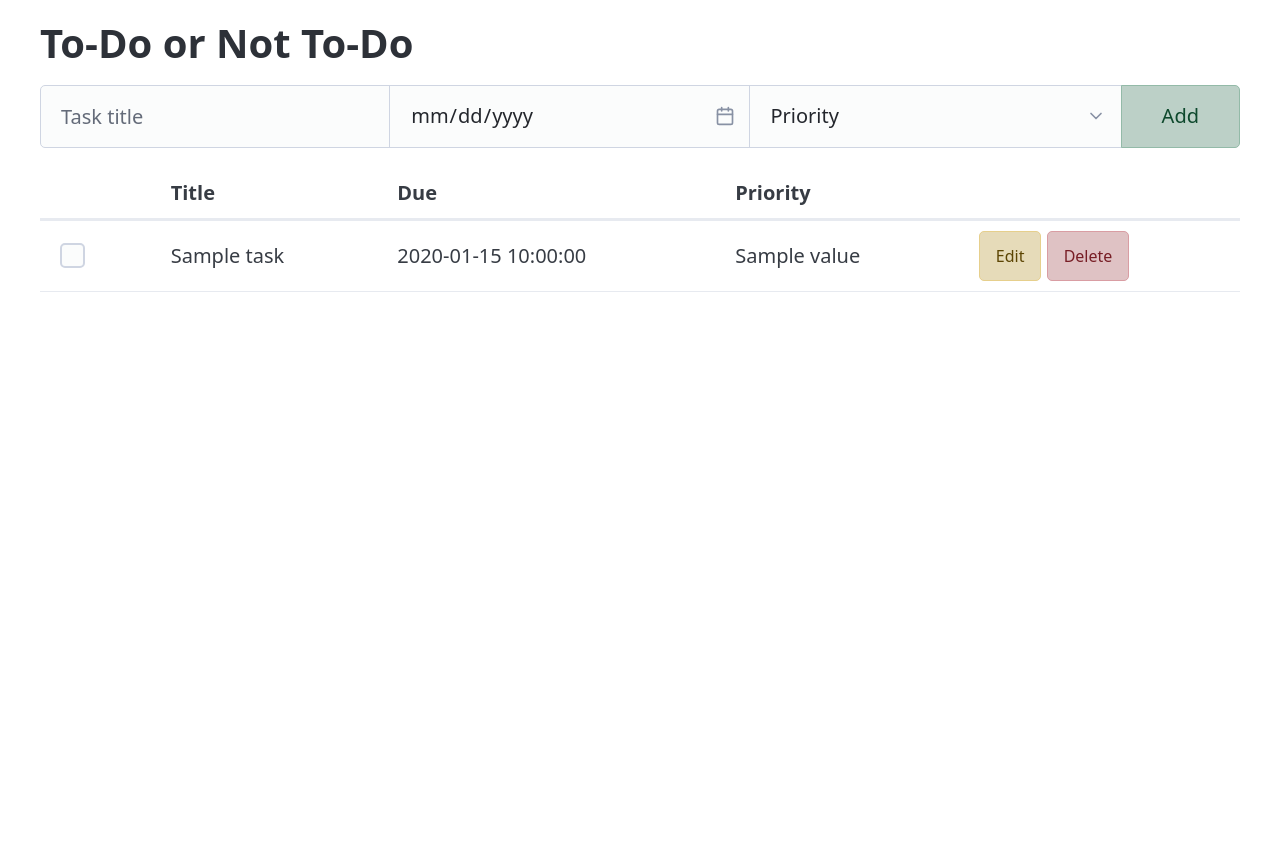
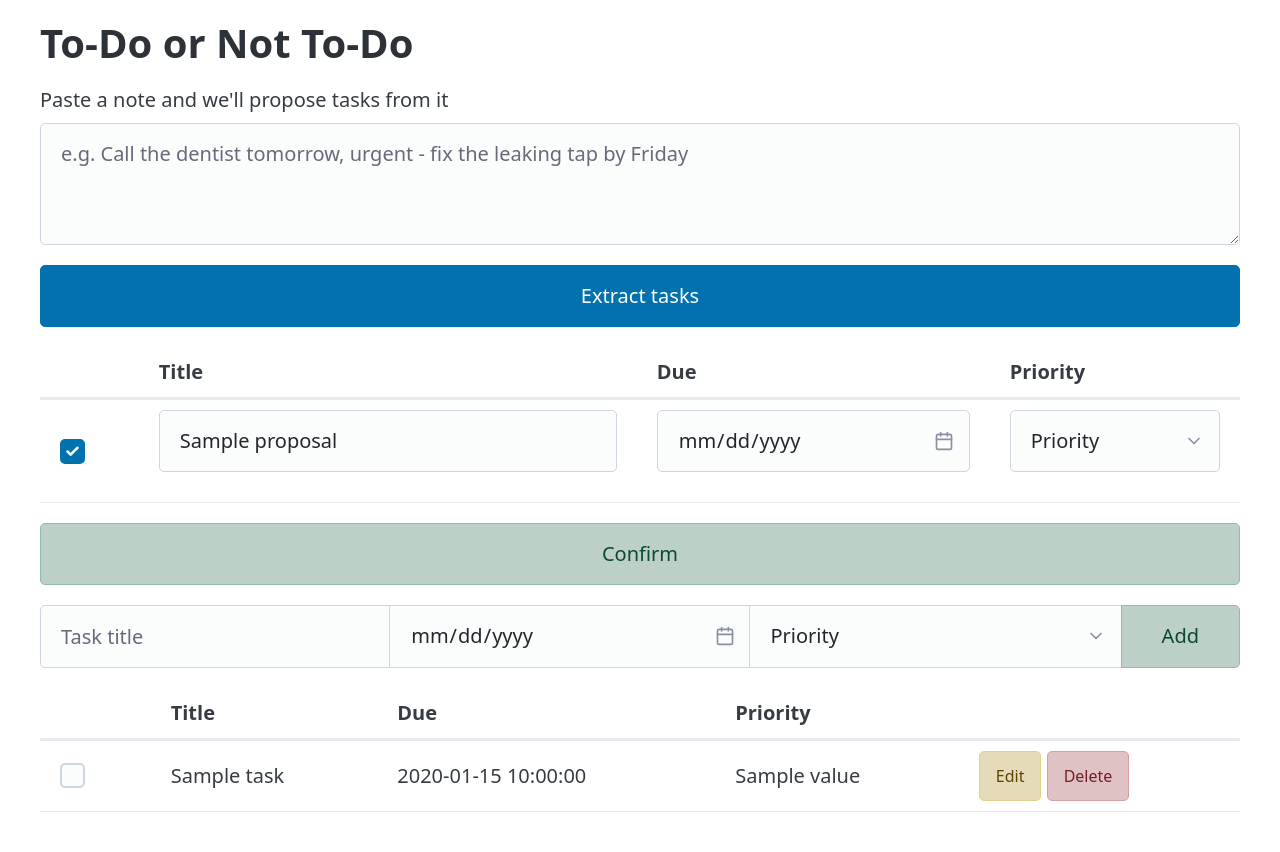
Before and after one commit to JeffMathew/todo-or-not-todo, a FastAPI app: template app/templates/index.html in a window 1280 px wide. Before the commit the page ends 292 px from the top, so only its background shows below. Run offline with FastAPI, Linux system fonts and the light colour scheme; the template is opened without the code that fills it: most values are stand-ins (such as "Sample title", 1, 10 or a date in 2020); some libraries are stand-ins or nearby versions.

Commit message:
Templates for UI elements

```diff
--- a/app/templates/index.html
+++ b/app/templates/index.html
@@ -1,20 +1,7 @@
 {% extends "base.html" %}
 
 {% block content %}
-<h1>To-Do or Not To-Do</h1>
-{% include "partials/_task_form.html" %}
-<table>
-  <thead>
-    <tr>
-      <th></th>
-      <th>Title</th>
-      <th>Due</th>
-      <th>Priority</th>
-      <th></th>
-    </tr>
-  </thead>
-  <tbody id="task-list">
-    {% include "partials/_task_list.html" %}
-  </tbody>
-</table>
+<div id="app-body">
+  {% include "partials/_app_body.html" %}
+</div>
 {% endblock %}
--- /dev/null
+++ b/app/templates/partials/_ai_form.html
@@ -0,0 +1,11 @@
+<form hx-post="/ai/proposals" hx-target="#ai-review" hx-swap="innerHTML">
+  <label for="ai-text">Paste a note and we'll propose tasks from it</label>
+  <textarea
+    id="ai-text"
+    name="text"
+    rows="3"
+    placeholder="e.g. Call the dentist tomorrow, urgent - fix the leaking tap by Friday"
+    required
+  ></textarea>
+  <button type="submit">Extract tasks</button>
+</form>
--- /dev/null
+++ b/app/templates/partials/_ai_proposal_row.html
@@ -0,0 +1,34 @@
+<tr>
+  <td>
+    <input type="checkbox" name="included_{{ idx }}" value="1" checked />
+  </td>
+  <td>
+    <input
+      type="text"
+      name="title_{{ idx }}"
+      value="{{ p.title }}"
+      required
+    />
+  </td>
+  <td>
+    <input
+      type="date"
+      name="due_date_{{ idx }}"
+      value="{{ p.due_date or '' }}"
+    />
+  </td>
+  <td>
+    <select name="priority_{{ idx }}">
+      <option value="">Priority</option>
+      <option value="low" {% if p.priority and p.priority.value == "low" %}selected{% endif %}>
+        Low
+      </option>
+      <option value="medium" {% if p.priority and p.priority.value == "medium" %}selected{% endif %}>
+        Medium
+      </option>
+      <option value="high" {% if p.priority and p.priority.value == "high" %}selected{% endif %}>
+        High
+      </option>
+    </select>
+  </td>
+</tr>
--- /dev/null
+++ b/app/templates/partials/_ai_review.html
@@ -0,0 +1,24 @@
+{% if error %}
+<p style="color: var(--pico-del-color);">{{ error }}</p>
+{% elif proposals %}
+<form hx-post="/ai/proposals/confirm" hx-target="#app-body" hx-swap="innerHTML">
+  <input type="hidden" name="count" value="{{ proposals|length }}" />
+  <table>
+    <thead>
+      <tr>
+        <th></th>
+        <th>Title</th>
+        <th>Due</th>
+        <th>Priority</th>
+      </tr>
+    </thead>
+    <tbody>
+      {% for p in proposals %}
+        {% set idx = loop.index0 %}
+        {% include "partials/_ai_proposal_row.html" %}
+      {% endfor %}
+    </tbody>
+  </table>
+  <button type="submit" class="btn-add">Confirm</button>
+</form>
+{% endif %}
--- /dev/null
+++ b/app/templates/partials/_app_body.html
@@ -0,0 +1,22 @@
+<h1>To-Do or Not To-Do</h1>
+
+{% include "partials/_ai_form.html" %}
+<div id="ai-review">
+  {% include "partials/_ai_review.html" %}
+</div>
+
+{% include "partials/_task_form.html" %}
+<table>
+  <thead>
+    <tr>
+      <th></th>
+      <th>Title</th>
+      <th>Due</th>
+      <th>Priority</th>
+      <th></th>
+    </tr>
+  </thead>
+  <tbody id="task-list">
+    {% include "partials/_task_list.html" %}
+  </tbody>
+</table>
```
